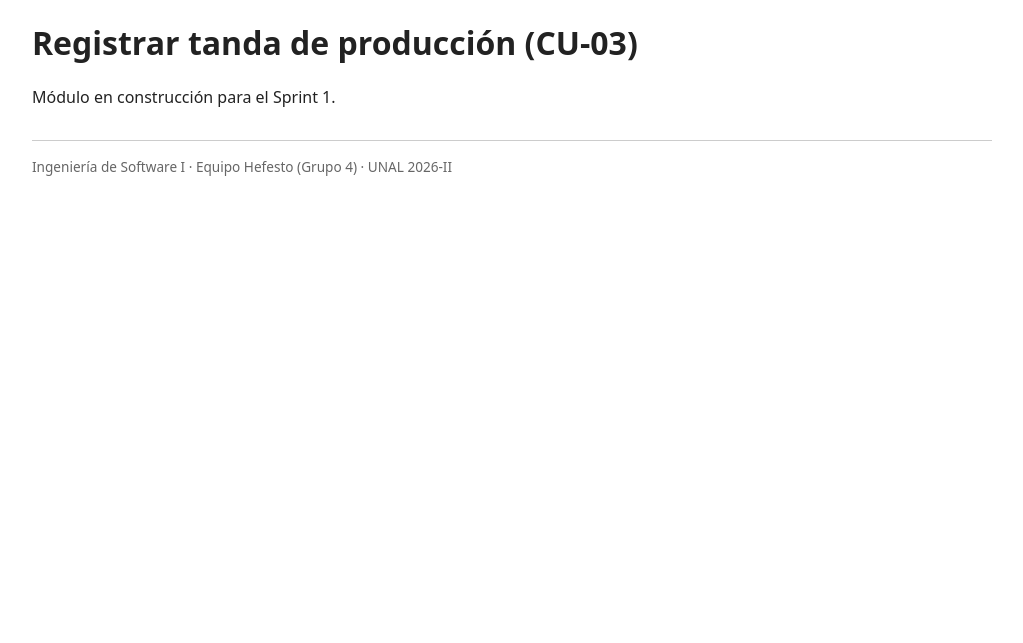
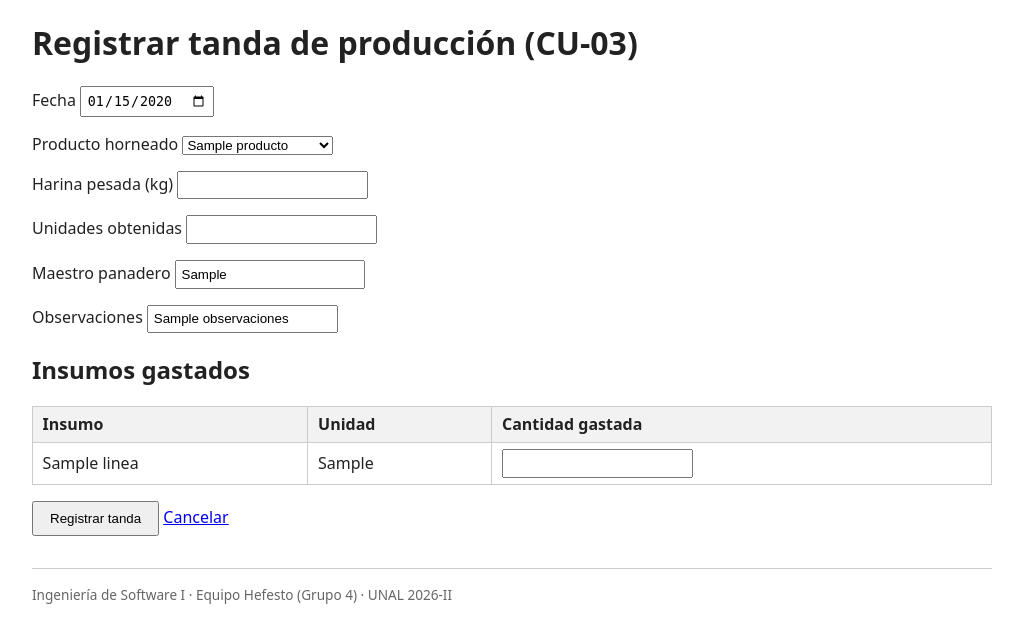
Before and after one commit to jugomezcr/unal-is1-altanto, a Spring app: template src/main/resources/templates/produccion/nueva-tanda.html in a window 1280 px wide. Shown: the part 77-720 px from the top of the page, without its empty margins (128-1151 px from the left). Run offline with Thymeleaf, Linux system fonts and the light colour scheme; the template is opened without the code that fills it: most values are stand-ins (such as "Sample title", 1, 10 or a date in 2020); data that the repository does not hold is empty.

Commit message:
Agregadas , se crea el formulario de tanda y se incorporan  las plantillas del registro y el resumen de tanda (CU-03)
Reemplaza la pagina 'en construccion' de nueva-tanda.html por el formulario real
(producto, harina, unidades, maestro, observaciones y filas de insumos
gastados, con bloques de error de formato y de negocio) y agrega resumen.html
con los datos de la tanda y los insumos descontados. Al estilo de las
plantillas del CU-01, usando el layout comun.

```diff
--- a/src/main/resources/templates/produccion/nueva-tanda.html
+++ b/src/main/resources/templates/produccion/nueva-tanda.html
@@ -1,16 +1,97 @@
 <!DOCTYPE html>
 <!--
-  CU-03: página provisional. La pinta HomeController (GET /produccion/tandas).
-  CU-03-HU-01 la reemplaza con el formulario real y su propio controlador.
+  CU-03-HU-01 y HU-02: Registrar una tanda de producción.
+  La pinta ProduccionController (GET y POST /produccion/tandas). Datos del Model:
+   - form      : TandaForm (fecha, producto, harina, unidades, maestro, observaciones
+                 y una línea por insumo gastado).
+   - productos : lista de artículos PRODUCTO_ELABORADO para el combo "¿qué se horneó?".
+   - error     : mensaje de una regla de negocio (p. ej. un insumo que no alcanza).
+
+  Cómo viajan los datos: cada <input name="..."> llama al setter con ese nombre.
+  name="lineas[0].cantidad" → form.getLineas().get(0).setCantidad(...).
+  th:name / th:value arman el name y el value con Thymeleaf (|...| = texto con variables).
 -->
 <html lang="es" xmlns:th="http://www.thymeleaf.org">
-<head th:replace="~{fragments/layout :: head('Registro de tanda')}"></head>
+<head th:replace="~{fragments/layout :: head('Registrar tanda')}"></head>
 <body>
 <div th:replace="~{fragments/layout :: navbar}"></div>
 
 <main>
     <h1>Registrar tanda de producción (CU-03)</h1>
-    <p>Módulo en construcción para el Sprint 1.</p>
+
+    <!-- th:if: la etiqueta solo se pinta si la condición es verdadera -->
+    <p class="error" th:if="${error}" th:text="${error}">Error</p>
+
+    <!-- th:object: el formulario trabaja sobre ${form}. #fields revisa sus errores de validación. -->
+    <form th:action="@{/produccion/tandas}" th:object="${form}" method="post">
+        <p class="error" th:if="${#fields.hasErrors('*')}">
+            Revise el formulario: la fecha, el producto, la harina, las unidades, el maestro
+            panadero y las cantidades son obligatorios y no pueden ser negativos.
+        </p>
+
+        <p>
+            <label>Fecha <input type="date" name="fecha" th:value="${form.fecha}"></label>
+        </p>
+        <p>
+            <label>Producto horneado
+                <select name="articuloProductoId">
+                    <option value="">— Elija el producto —</option>
+                    <!-- th:selected deja marcado el producto elegido si hay que volver a pintar -->
+                    <option th:each="p : ${productos}"
+                            th:value="${p.id}"
+                            th:text="${p.nombre}"
+                            th:selected="${p.id == form.articuloProductoId}">Pan Francés</option>
+                </select>
+            </label>
+        </p>
+        <p>
+            <label>Harina pesada (kg)
+                <input type="number" step="0.01" min="0" name="harinaBaseKg" th:value="${form.harinaBaseKg}">
+            </label>
+        </p>
+        <p>
+            <label>Unidades obtenidas
+                <input type="number" step="1" min="0" name="unidadesObtenidas" th:value="${form.unidadesObtenidas}">
+            </label>
+        </p>
+        <p>
+            <label>Maestro panadero
+                <input type="text" name="maestroPanadero" th:value="${form.maestroPanadero}">
+            </label>
+        </p>
+        <p>
+            <label>Observaciones
+                <input type="text" name="observaciones" th:value="${form.observaciones}">
+            </label>
+        </p>
+
+        <h2>Insumos gastados</h2>
+        <table>
+            <tr>
+                <th>Insumo</th>
+                <th>Unidad</th>
+                <th>Cantidad gastada</th>
+            </tr>
+            <!-- th:each repite la fila por cada línea; i.index es la posición (0, 1, 2...) -->
+            <tr th:each="linea, i : ${form.lineas}">
+                <td>
+                    <span th:text="${linea.nombre}">Harina</span>
+                    <!-- Campos ocultos: si hay un error, la fila se vuelve a pintar con estos datos -->
+                    <input type="hidden" th:name="|lineas[${i.index}].insumoId|" th:value="${linea.insumoId}">
+                    <input type="hidden" th:name="|lineas[${i.index}].nombre|" th:value="${linea.nombre}">
+                    <input type="hidden" th:name="|lineas[${i.index}].unidadMedida|" th:value="${linea.unidadMedida}">
+                </td>
+                <td th:text="${linea.unidadMedida}">KILOGRAMO</td>
+                <td>
+                    <input type="number" step="0.001" min="0"
+                           th:name="|lineas[${i.index}].cantidad|" th:value="${linea.cantidad}">
+                </td>
+            </tr>
+        </table>
+
+        <button type="submit">Registrar tanda</button>
+        <a th:href="@{/}">Cancelar</a>
+    </form>
 </main>
 
 <div th:replace="~{fragments/layout :: footer}"></div>
```
Also changed, not shown: src/main/resources/templates/produccion/resumen.html (added, +50 -0 lines).
